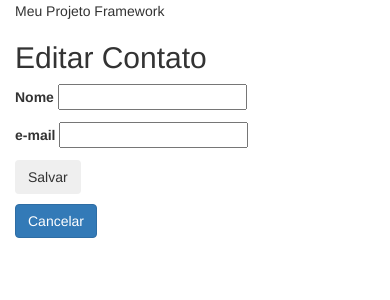
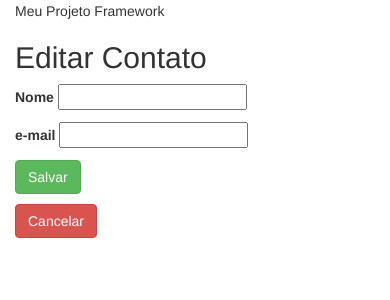
Before and after one commit to geanpm1/MeuProjetoFrame, a CodeIgniter app: page /MeuProjetoFrame/index.php/contato/editar/1 in a window 390 px wide. Shown: the top 300 px of the page. Run offline with CodeIgniter, Linux system fonts and the light colour scheme; data that the repository does not hold is empty; some libraries are stand-ins or nearby versions.

```diff
--- a/application/views/contatoEditar.php
+++ b/application/views/contatoEditar.php
@@ -22,10 +22,10 @@
             <label>e-mail</label>
             <input name="email" type="email" value="<?php echo $contatoEditar[0]->email; ?>" required/>
             <p></p>
-            <input class="btn btn-dark" type="submit" value="Salvar"/>
+            <input class="btn btn-success" type="submit" value="Salvar"/>
             <?php form_close(); ?>
             <p></p>
-            <a a class="btn btn-primary"href="<?php echo base_url() . 'contato'; ?>">Cancelar</a>
+            <a a class="btn btn-danger"href="<?php echo base_url() . 'contato'; ?>">Cancelar</a>
         </div>
         <div class="col-xs-1 col-sm-1 col-lg-3"></div>
     </div>
```
